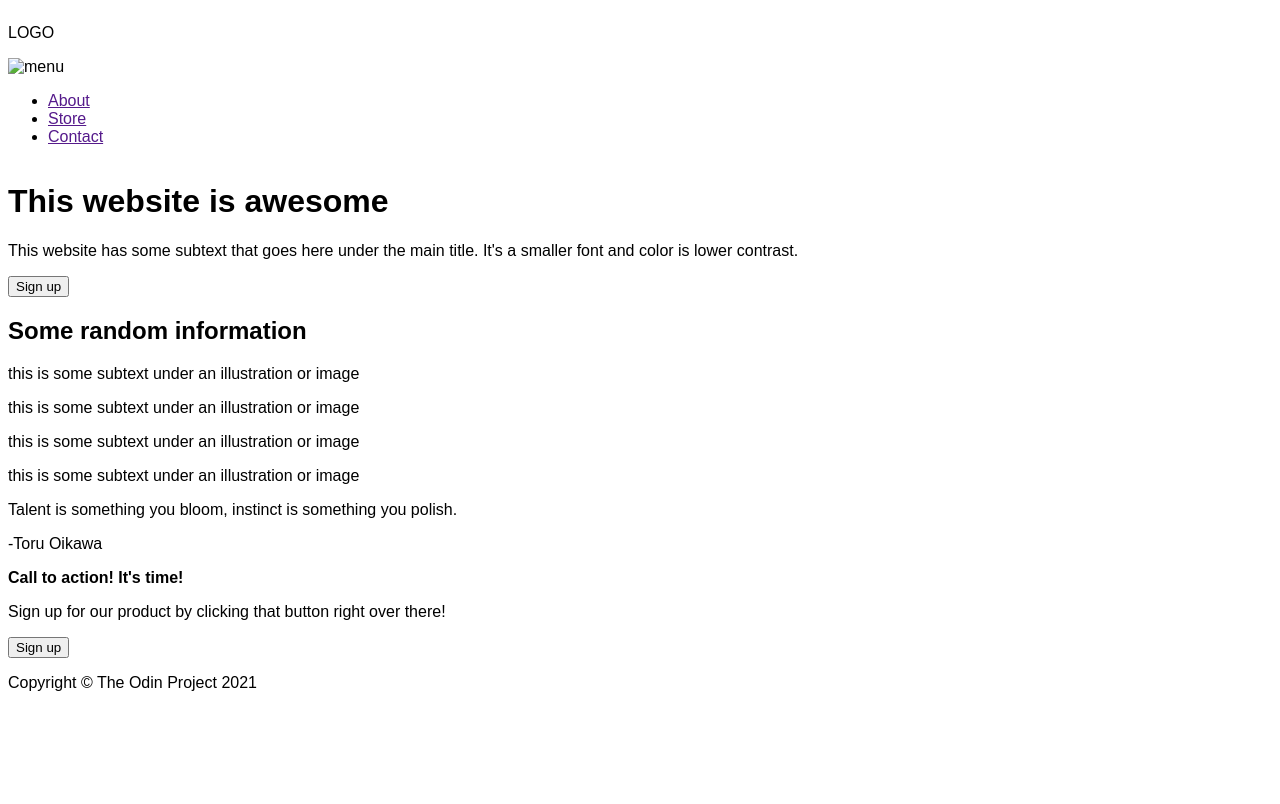
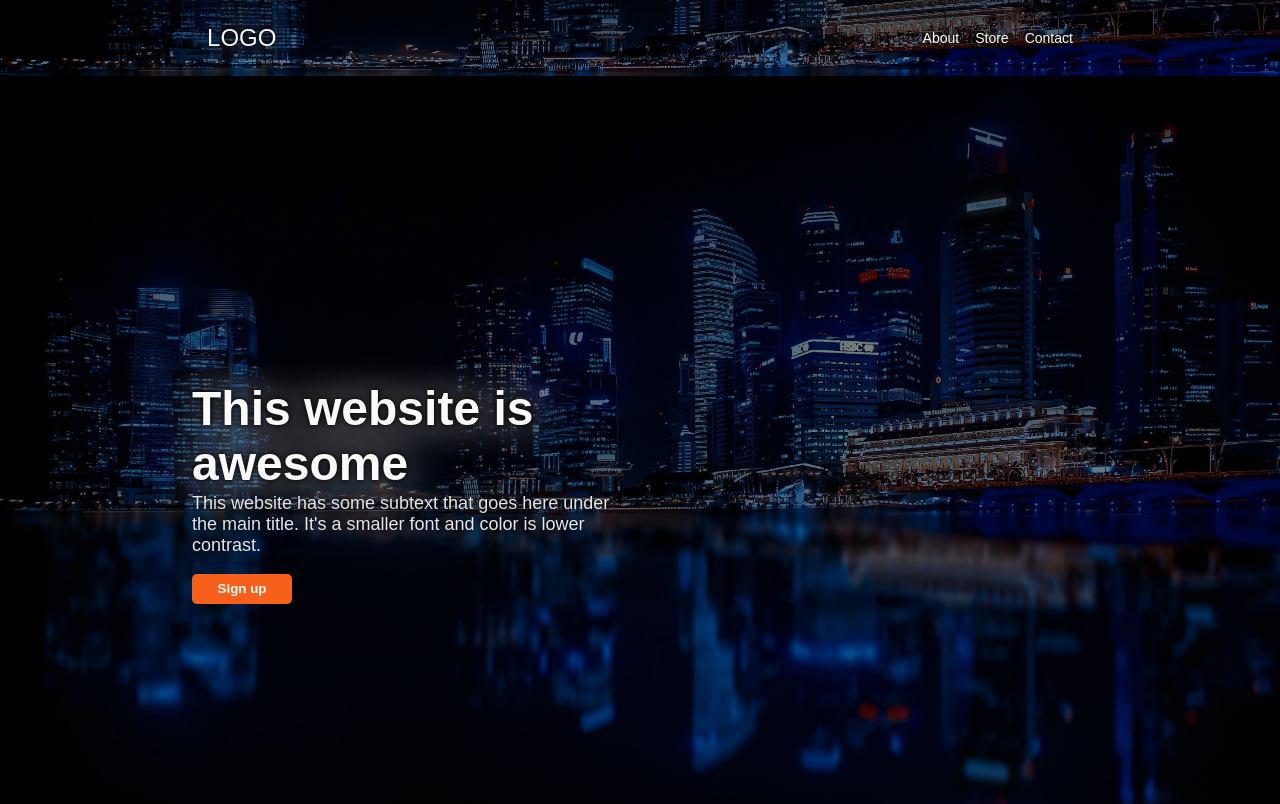
Before and after one commit to zeet98/landing-page, a plain HTML site: page index.html in a window 1280 px wide. Shown: the top 804 px of the page. Drawn offline with Linux system fonts and the light colour scheme.

Commit message:
completed CSS aspect of landing page

```diff
--- a/index.html
+++ b/index.html
@@ -15,8 +15,8 @@
     <div class="left-links">
       <p class="logo">LOGO</p>
     </div>
-    <img class="menu" src="images/outline_menu_white_24dp.png" alt="menu">
-    <!-- <img class="menu" src="images/outline_menu_white_24dp.png" alt="menu"> -->
+    <!-- <img class="menu" src="images/icons8-menu-rounded-50.png" alt="menu"> -->
+
     <ul>
       <li><a href="">About</a></li>
       <li><a href="">Store</a></li>
--- a/style.css
+++ b/style.css
@@ -1,5 +1,255 @@
 body {
     font-family: Arial, Helvetica, sans-serif;
+    display:flex;
+    flex-flow: column wrap;
+    justify-content: center;
+    align-items: center;
+    padding:0px;
+    margin:0px;
+
+}
+
+/* Colors */
+header, .intro, footer {
+    background: linear-gradient(180deg, rgba(0, 0, 0, 0.6), rgba(0, 0, 0, 0.3)) no-repeat fixed,
+                url(images/pexels-pixabay-316093.jpeg) no-repeat center center fixed;
+    background-size: cover;
+    color: #f9faf8;
+    text-shadow:0px 0px 5px black,
+                0px 0px 20px black,
+                0px 0px 40px white;
+}
+
+
+header, .intro{
     display: flex;
+    width:100%;
+    align-self: stretch;
+    align-items: center;
+    justify-content:space-around;
+    flex-flow: row wrap;
+    gap:15%;
+}
+
+.logo {
+    font-size: 24px;
+}
+
+.main h1 {
+    font-size: 48px;
+    font-weight: bolder;
+    align-self: flex-start;
+    margin-bottom: -16px;
+}
+
+.sidekick-text, li {
+    color:#e5e7eb;
+    font-size: 18px;
+}
+button {
+    background-color: #f7601b;
+    flex:0 1 auto;
+    width:100px;
+    height: 30px;
+    border-radius: 5px;
+    border: none;
+    color:#f9faf8;
+    font-weight: bold;
+    padding-bottom: 2px;
+}
+
+header ul {
+    display:flex;
+    gap:16px;
+}
+
+li {
+    list-style: none;
+    font-size: 14px;
+}
+
+a {
+    text-decoration: none;
+    color: #f9faf8;
+}
+a:hover {
+    color: #f7601b;
+}
+
+.intro{
+    height:100vh;
+    gap:32px;
+}
+
+.intro-text {
+    margin-left:15%;
+    display:flex;
+    flex-flow: column wrap;
+    flex:1;
+}
+
+.image {
+    flex:1;
+    display:flex;
+    align-self: stretch;
+    justify-content: center;
+    align-items:center;
+    color:#1F2937;
+    margin-top: 40px;
+    margin-right: 15%;
+    min-width:300px;
+    max-height:100%;
+    overflow: hidden;
+
+}
+
+img {
+    width:100%;
+}
+
+.main {
+
+    display: flex;
+    align-self: stretch;
+    align-items: center;
+    justify-content:space-between;
+    background-color: #1F2937;
+    color: #f9faf8;
     flex-flow: column wrap;
 }
+.content {
+    flex-wrap: wrap;
+    padding: 64px;
+}
+
+.content h2{
+    font-size: 36px;
+    font-weight: bolder;
+    text-align: center;
+
+}
+
+.cards {
+    display:flex;
+    justify-content: space-around;
+    gap:32px;
+    flex-flow: row wrap;
+}
+
+
+
+.card {
+    max-width: 150px;
+    color: #1f293700;
+    transition:ease-in .7s;
+}
+
+.card:hover {
+    color: #f9faf8;
+}
+.content-img {
+    width:144px;
+    height:144px;
+    /* border: 3px solid #f7601b; */
+    background-image: linear-gradient(180deg, #f7691b, rgba(0, 0, 0, 0));
+    border-radius: 20px;
+    transition: ease 0.1s;
+}
+
+.content-img:hover {
+    transform:scale(1.05);
+}
+.quote {
+    padding:80px 35%;
+    background: url(images/pexels-pixabay-316093.jpeg) no-repeat center center fixed;
+    background-size: cover;
+    font-size: 36px;
+    font-weight:lighter;
+    font-style: italic;
+    color:#1F2937;
+    text-shadow: 0 0 5px #f9faf8,
+    0 0 15px #f9faf8,
+    0 0 30px #f9faf8;
+}
+
+.quote p{
+    mix-blend-mode:luminosity;
+}
+
+.author {
+    display: flex;
+    flex-direction: row-reverse;
+    font-size: 24px;
+    font-weight: bold;
+}
+
+.sign-up-section{
+    display: flex;
+    justify-content: center;
+    align-items: center;
+    gap:32px;
+    padding:36px;
+    background-color: #f7601b;
+    border-radius: 5px;
+    margin:100px auto;
+    color: #f9faf8;
+    flex-flow: row wrap;
+
+}
+
+.sign-up-section button {
+    border: 2px solid #f9faf8;
+}
+
+button:hover {
+    background-color: #f9faf8;
+    color: #f7601b;
+}
+
+.sign-up-section p {
+    margin:0px;
+}
+
+.small {
+    font-size: 12px;
+}
+
+footer {
+    display: block;
+    width: 100%;
+    text-align: center;
+    padding: 24px 0px;
+    align-self: stretch;
+}
+
+
+
+@media only screen and (max-width: 783px){
+    .intro-text {
+        margin-right: 15%;
+        align-items: center;
+    }
+    .image {
+        margin-left: 15%;
+        height: 200px;
+    }
+
+    .card {
+        color: #f9faf8;
+    }
+}
+
+
+@media only screen and (max-width: 561px){
+
+    .quote {
+        padding: 32px 25%;
+    }
+}
+
+@media only screen and (max-width: 346px){
+header ul {
+    margin-right: 10%;
+}
+
+}
```
Also changed, not shown: images/icons8-menu-rounded-50.png (added), images/pexels-pixabay-316093.jpeg (added), 2 other files.
